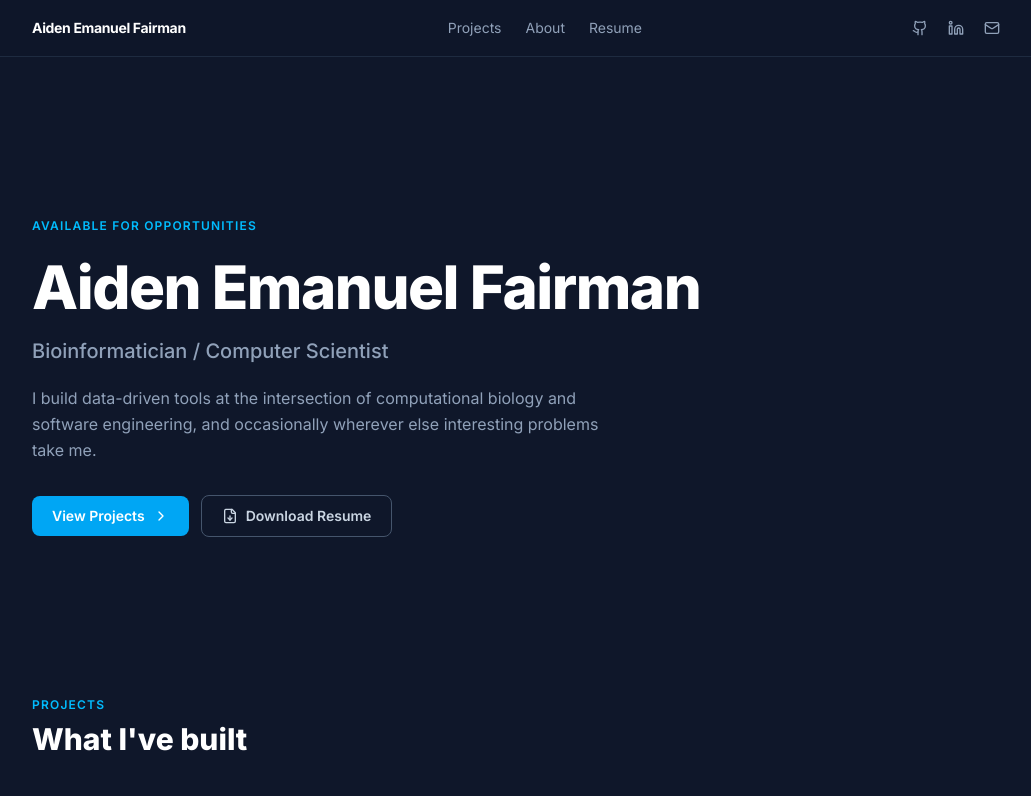
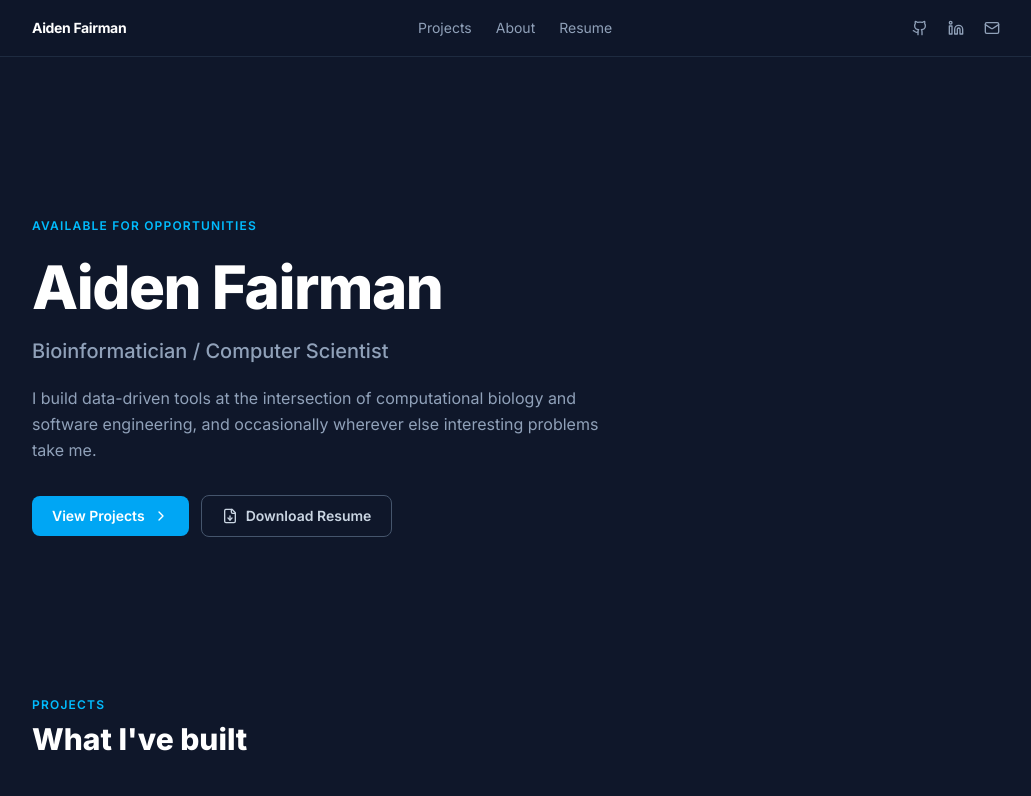
Before and after one commit to aidenfairman12/portfolio, a Next.js app: page / in a window 1280 px wide. Shown: the top 796 px of the page, without its empty margins (120-1151 px from the left). Built offline with nearby package versions, Linux system fonts and the light colour scheme.

Commit message:
changed name

```diff
--- a/src/app/page.tsx
+++ b/src/app/page.tsx
@@ -19,7 +19,7 @@ import {
 // ─── Config — fill these in before publishing ────────────────────────────────
 
 const ME = {
-  name:     'Aiden Emanuel Fairman',
+  name:     'Aiden Fairman',
   title:    'Bioinformatician / Computer Scientist',
   tagline:  'I build data-driven tools at the intersection of computational biology and software engineering, ' +
             'and occasionally wherever else interesting problems take me.',
```
